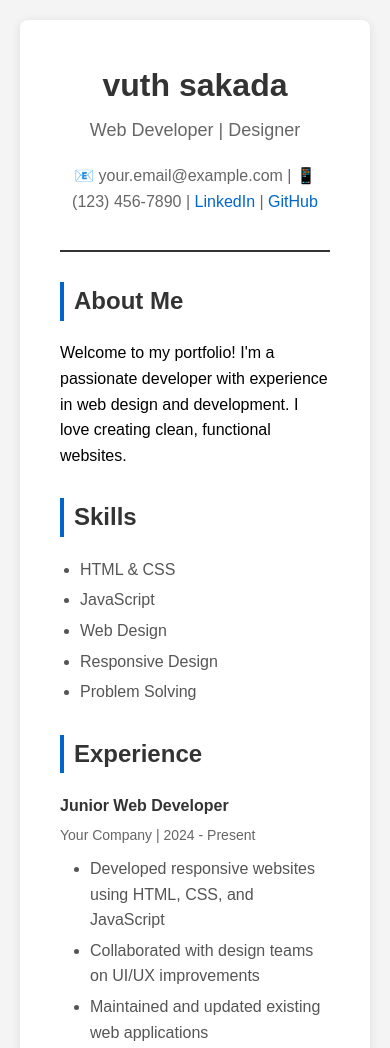
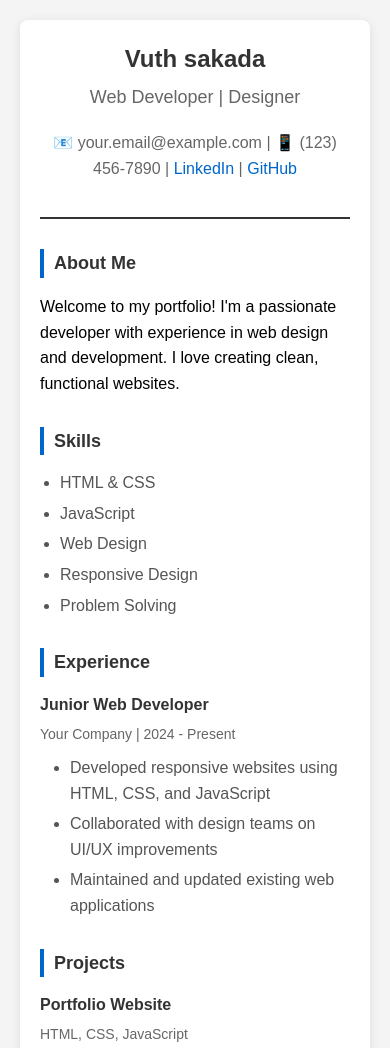
Before and after one commit to VUTHSAKADA123/first, a plain HTML site: page index.html in a window 390 px wide. Shown: the top 1048 px of the page. Drawn offline with Linux system fonts and the light colour scheme.

Commit message:
update name

```diff
--- /dev/null
+++ b/css/styles.css
@@ -0,0 +1,117 @@
+/* General Styles */
+body {
+    font-family: Arial, sans-serif;
+    line-height: 1.6;
+    margin: 0;
+    padding: 20px;
+    background-color: #f4f4f4;
+}
+
+.container {
+    max-width: 800px;
+    margin: 0 auto;
+    background-color: white;
+    padding: 40px;
+    border-radius: 8px;
+    box-shadow: 0 2px 10px rgba(0, 0, 0, 0.1);
+}
+
+/* Header Styles */
+header {
+    text-align: center;
+    border-bottom: 2px solid #333;
+    padding-bottom: 20px;
+    margin-bottom: 30px;
+}
+
+h1 {
+    margin: 0;
+    color: #333;
+}
+
+.subtitle {
+    color: #666;
+    font-size: 18px;
+    margin-top: 5px;
+}
+
+/* Section Headings */
+h2 {
+    color: #333;
+    border-left: 4px solid #0066cc;
+    padding-left: 10px;
+    margin-top: 30px;
+}
+
+/* Contact Information */
+.contact-info {
+    text-align: center;
+    margin: 15px 0;
+    color: #666;
+}
+
+.contact-info a {
+    color: #0066cc;
+    text-decoration: none;
+}
+
+.contact-info a:hover {
+    text-decoration: underline;
+}
+
+/* Item Styles */
+.item {
+    margin-bottom: 20px;
+}
+
+.item-title {
+    font-weight: bold;
+    color: #333;
+    margin-bottom: 5px;
+}
+
+.item-subtitle {
+    color: #666;
+    font-size: 14px;
+    margin-bottom: 8px;
+}
+
+.item-description {
+    color: #555;
+    margin-left: 10px;
+}
+
+/* List Styles */
+ul {
+    margin: 10px 0;
+    padding-left: 20px;
+}
+
+li {
+    margin-bottom: 5px;
+    color: #555;
+}
+
+/* Footer Styles */
+footer {
+    text-align: center;
+    margin-top: 40px;
+    padding-top: 20px;
+    border-top: 1px solid #ddd;
+    color: #666;
+}
+
+/* Responsive Design */
+@media (max-width: 600px) {
+    .container {
+        padding: 20px;
+    }
+
+    h1 {
+        font-size: 24px;
+    }
+
+    h2 {
+        font-size: 18px;
+    }
+}
--- a/index.html
+++ b/index.html
@@ -4,86 +4,12 @@
     <meta charset="UTF-8">
     <meta name="viewport" content="width=device-width, initial-scale=1.0">
     <title>My Portfolio</title>
-    <style>
-        body {
-            font-family: Arial, sans-serif;
-            line-height: 1.6;
-            margin: 0;
-            padding: 20px;
-            background-color: #f4f4f4;
-        }
-        .container {
-            max-width: 800px;
-            margin: 0 auto;
-            background-color: white;
-            padding: 40px;
-            border-radius: 8px;
-            box-shadow: 0 2px 10px rgba(0,0,0,0.1);
-        }
-        header {
-            text-align: center;
-            border-bottom: 2px solid #333;
-            padding-bottom: 20px;
-            margin-bottom: 30px;
-        }
-        h1 {
-            margin: 0;
-            color: #333;
-        }
-        .subtitle {
-            color: #666;
-            font-size: 18px;
-            margin-top: 5px;
-        }
-        h2 {
-            color: #333;
-            border-left: 4px solid #0066cc;
-            padding-left: 10px;
-            margin-top: 30px;
-        }
-        .contact-info {
-            text-align: center;
-            margin: 15px 0;
-            color: #666;
-        }
-        .contact-info a {
-            color: #0066cc;
-            text-decoration: none;
-        }
-        .contact-info a:hover {
-            text-decoration: underline;
-        }
-        .item {
-            margin-bottom: 20px;
-        }
-        .item-title {
-            font-weight: bold;
-            color: #333;
-            margin-bottom: 5px;
-        }
-        .item-subtitle {
-            color: #666;
-            font-size: 14px;
-            margin-bottom: 8px;
-        }
-        .item-description {
-            color: #555;
-            margin-left: 10px;
-        }
-        ul {
-            margin: 10px 0;
-            padding-left: 20px;
-        }
-        li {
-            margin-bottom: 5px;
-            color: #555;
-        }
-    </style>
+    <link rel="stylesheet" href="css/styles.css">
 </head>
 <body>
     <div class="container">
         <header>
-            <h1>vuth sakada</h1>
+            <h1>Vuth sakada</h1>
             <p class="subtitle">Web Developer | Designer</p>
             <div class="contact-info">
                 <p>📧 your.email@example.com | 📱 (123) 456-7890 | <a href="#">LinkedIn</a> | <a href="#">GitHub</a></p>
@@ -147,5 +73,6 @@
             <p>&copy; 2026 Your Name. All rights reserved.</p>
         </footer>
     </div>
+    <script src="js/script.js"></script>
 </body>
 </html>
--- /dev/null
+++ b/js/script.js
@@ -0,0 +1,19 @@
+// Portfolio JavaScript
+// Add your interactive features here
+
+document.addEventListener('DOMContentLoaded', function() {
+    console.log('Portfolio loaded successfully');
+
+    // Add smooth scrolling for anchor links
+    const links = document.querySelectorAll('a[href^="#"]');
+    links.forEach(link => {
+        link.addEventListener('click', function(e) {
+            e.preventDefault();
+            const targetId = this.getAttribute('href');
+            const targetElement = document.querySelector(targetId);
+            if (targetElement) {
+                targetElement.scrollIntoView({ behavior: 'smooth' });
+            }
+        });
+    });
+});
```
Also changed, not shown: 1 other file.
